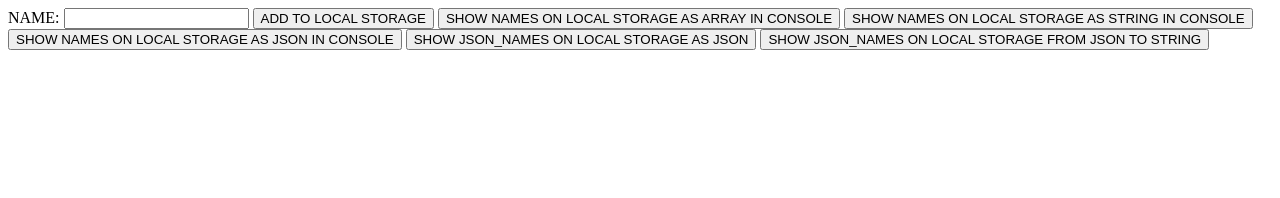
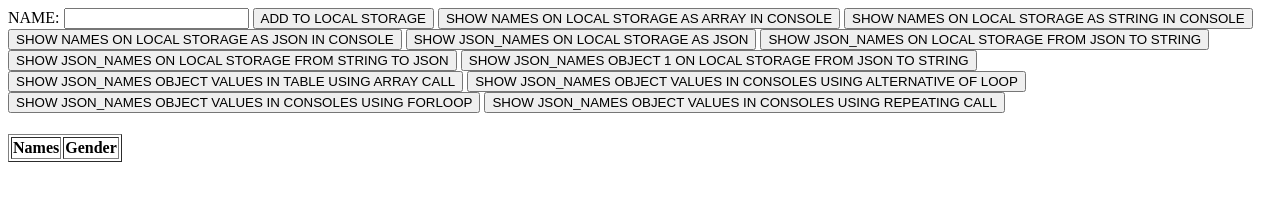
Before and after one commit to ANDREWTENAJEROS/stqa-html5-storage, a plain HTML site: page index.html in a window 1280 px wide. Drawn offline with Linux system fonts and the light colour scheme.

Commit message:
add new add names

```diff
--- a/index.html
+++ b/index.html
@@ -46,6 +46,100 @@
 		let jns = JSON.stringify(json_names)
 		localStorage.setItem('json_names',jns);
 	}
+	function addname4(){
+		//console.log(json_names)
+		let jns = JSON.stringify(json_names)
+		localStorage.setItem('json_names',jns);
+
+		let jns_retrieve = JSON.parse(localStorage.getItem('json_names')); // convert string to json
+		console.log(jns_retrieve);
+	}
+	function addname5(){
+		//console.log(json_names)
+		let jns = JSON.stringify(json_names)
+		localStorage.setItem('json_names',jns);
+
+		let jns_retrieve = JSON.parse(localStorage.getItem('json_names')); // convert string to json
+		//console.log(jns_retrieve);
+
+		//console.log(listName[0]);
+		//index element then dot notation for showing individual array in json
+		console.log("name is "+jns_retrieve[0].name);
+	}
+	function addname6(){ // show JSON_NAMES OBJECT VALUES IN TABLE USING CALLING is index
+		//console.log(json_names)
+		let jns = JSON.stringify(json_names)
+		localStorage.setItem('json_names',jns);
+
+		let jns_retrieve = JSON.parse(localStorage.getItem('json_names')); // convert string to json
+		//console.log(jns_retrieve);
+
+		//console.log(listName[0]);
+		//index element then dot notation for showing individual array in json
+		//console.log("name is "+jns_retrieve[0].name);
+		let html = `
+				<tr>
+					<td>${jns_retrieve[0].name}</td>
+					<td>${jns_retrieve[0].gender}</td>
+				</tr>
+				<tr>
+					<td>${jns_retrieve[1].name}</td>
+					<td>${jns_retrieve[1].gender}</td>
+				</tr>`;
+				document.querySelector('#tblNames').innerHTML = html;
+
+	}
+	function addname7(){ // show JSON_NAMES OBJECT VALUES IN TABLE USING alternative of loop using es6 way
+
+		let jns = JSON.stringify(json_names)
+		localStorage.setItem('json_names',jns);
+
+		let jns_retrieve = JSON.parse(localStorage.getItem('json_names')); // convert string to json
+
+		let html = ``;
+		jns_retrieve.map((name)=>{
+			console.log(name.name)
+			console.log(name.Gender)
+			console.log("-----")
+
+		});
+		document.querySelector('#tblNames').innerHTML = html;
+
+	}
+	function addname8(){ // show JSON_NAMES OBJECT VALUES IN TABLE USING for loop way
+
+		let jns = JSON.stringify(json_names)
+		localStorage.setItem('json_names',jns);
+
+		let jns_retrieve = JSON.parse(localStorage.getItem('json_names')); // convert string to json
+
+		let html = ``;
+		for(let i=0;i<jns_retrieve.leghth;i++){
+			console.log(jns_retrieve[i].name)
+			console.log(jns_retrieve[i].Gender)
+			console.log("-----")
+		}
+		document.querySelector('#tblNames').innerHTML = html;
+
+	}
+	function addname9(){ // show JSON_NAMES OBJECT VALUES IN TABLE USING for loop way
+
+		let jns = JSON.stringify(json_names)
+		localStorage.setItem('json_names',jns); //pase in localstorage
+
+		let jns_retrieve = JSON.parse(localStorage.getItem('json_names')); // convert string to json
+		jns_retrieve.map((name)=>{
+		/*let html += `
+				<tr>
+					<td>${name.name}</td>
+					<td>${name.gender}</td>
+				</tr>
+		`;*/
+
+
+})}
+		function addname10(){
+	}
 	function shownames(){
 		console.log(names);
 	}
@@ -59,7 +153,6 @@
 		localStorage.setItem('names',names); //
 		let IsName = localStorage.getItem('names');
 		let listName = IsName.split(',');
-		console.log(listName[0]);
 	}
 	let json_names = [{ //array of objects !!!!
 		name: "andrew",
@@ -78,6 +171,23 @@
 	<button onclick="shownamejson()">SHOW NAMES ON LOCAL STORAGE AS JSON IN CONSOLE</button>
 	<button onclick="addname2()">SHOW JSON_NAMES ON LOCAL STORAGE AS JSON</button>
 	<button onclick="addname3()">SHOW JSON_NAMES ON LOCAL STORAGE FROM JSON TO STRING</button>
+	<button onclick="addname4()">SHOW JSON_NAMES ON LOCAL STORAGE FROM STRING TO JSON</button>
+	<button onclick="addname5()">SHOW JSON_NAMES OBJECT 1 ON LOCAL STORAGE FROM JSON TO STRING</button>
+	<button onclick="addname6()">SHOW JSON_NAMES OBJECT VALUES IN TABLE USING ARRAY CALL</button>
+	<button onclick="addname7()">SHOW JSON_NAMES OBJECT VALUES IN CONSOLES USING ALTERNATIVE OF LOOP</button>
+	<button onclick="addname8()">SHOW JSON_NAMES OBJECT VALUES IN CONSOLES USING FORLOOP</button>
+	<button onclick="addname9()">SHOW JSON_NAMES OBJECT VALUES IN CONSOLES USING REPEATING CALL</button>
 		<h1></h1>
+		<TABLE border ="1">
+			<thead>
+				<tr>
+					<th>Names</th>
+					<th>Gender</th>
+				</tr>
+			</thead>
+			<!-- tbody>tr*2>td*2 -->
+			<tbody id='tblNames' >
+			</tbody>
+		</TABLE>
 </body>
 </html>
```
